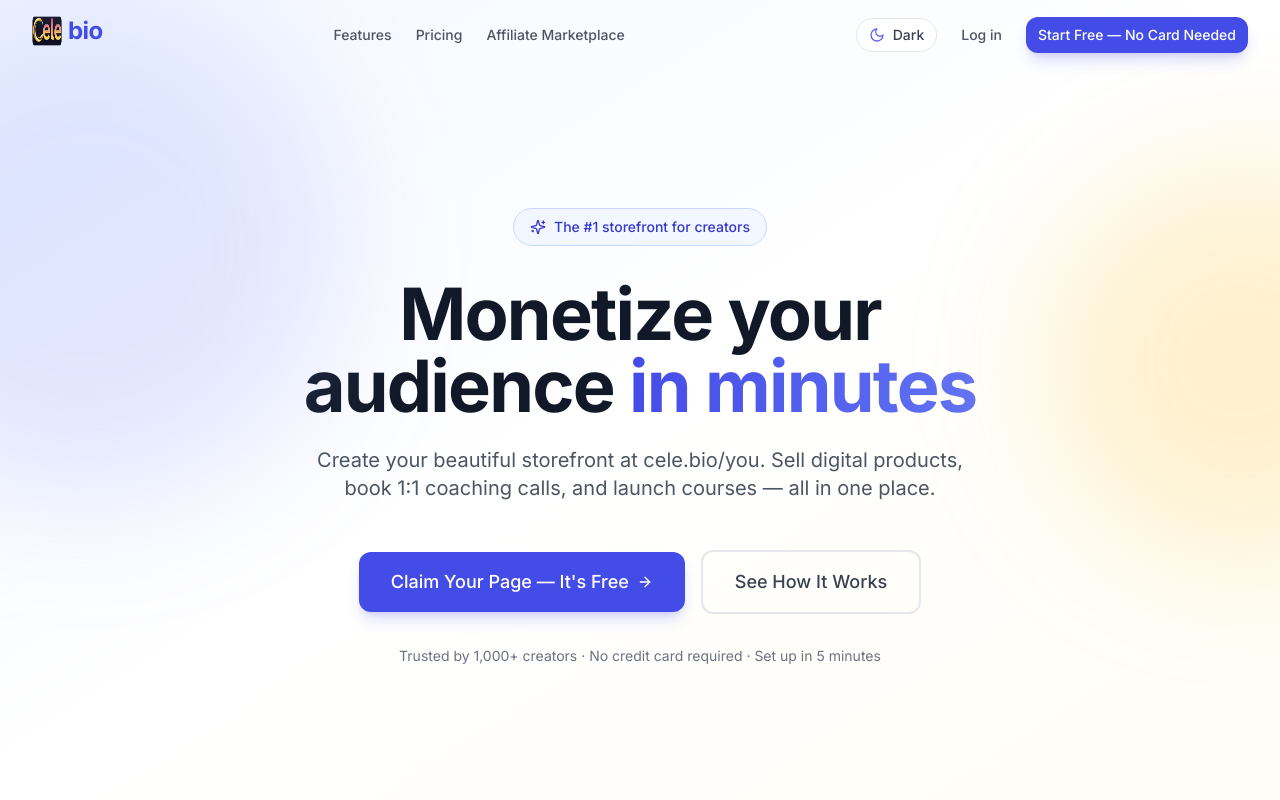
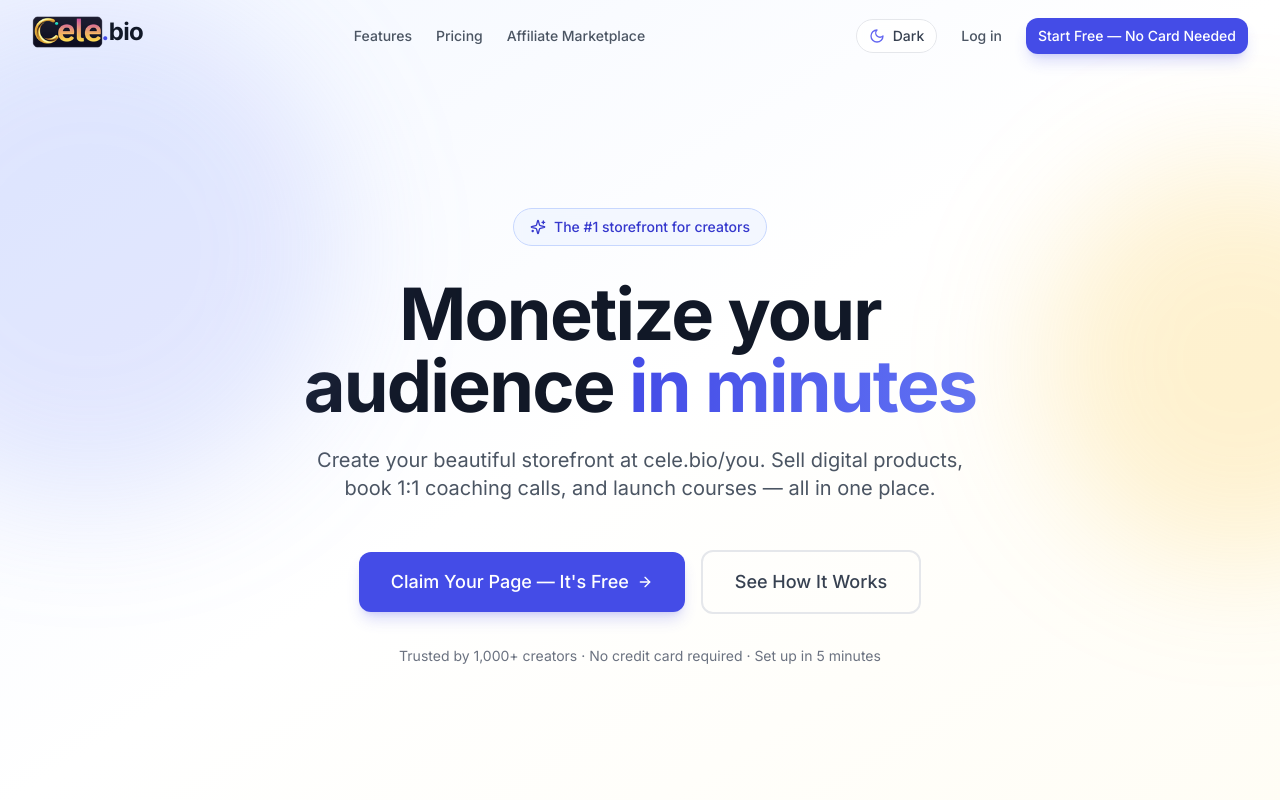
Before and after one commit to celebiouk/web, a Next.js app: page / in a window 1280 px wide. Shown: the top 800 px of the page. Built offline with nearby package versions, Linux system fonts and the light colour scheme; no server answers.

Commit message:
fix: normalize logo lockup styling and restore cele.bio brand text

```diff
--- a/src/components/templates/shared.tsx
+++ b/src/components/templates/shared.tsx
@@ -580,7 +580,7 @@ export function TrustBadges({
   );
 }
 
-// Powered by bio footer
+// Powered by cele.bio footer
 export function PoweredByFooter({
   show = true,
   theme = 'light',
@@ -609,12 +609,12 @@ export function PoweredByFooter({
           <span className="relative inline-flex items-center font-medium">
             <Image
               src={logoImage}
-              alt="bio logo"
+              alt="Cele.bio logo"
               width={16}
               height={16}
               className="absolute left-0 top-1/2 -z-10 -translate-y-1/2 rounded opacity-70"
             />
-            <span className="relative pl-0.5">bio</span>
+            <span className="relative pl-0.5">cele.bio</span>
           </span>{' '}
           — Build your own for free.
         </span>
--- a/src/components/ui/brand-wordmark.tsx
+++ b/src/components/ui/brand-wordmark.tsx
@@ -10,14 +10,14 @@ type BrandWordmarkProps = {
 
 export function BrandWordmark({ className, dotClassName, iconClassName }: BrandWordmarkProps) {
   return (
-    <span className={cn('inline-flex items-center gap-1.5 leading-none', className)}>
+    <span className={cn('inline-flex items-center leading-none', className)}>
       <Image
         src={logoImage}
-        alt="bio logo"
-        className={cn('h-[1.25em] w-[1.25em] shrink-0 align-middle', iconClassName)}
+        alt="Cele.bio logo"
+        className={cn('h-[1.35em] w-auto shrink-0 align-middle', iconClassName)}
       />
-      <span className={cn('align-middle', dotClassName)}>
-        bio
+      <span className="align-middle -ml-0.5">
+        <span className={dotClassName}>.</span>bio
       </span>
     </span>
   );
--- a/src/lib/constants.ts
+++ b/src/lib/constants.ts
@@ -3,7 +3,7 @@
  */
 
 // App metadata
-export const APP_NAME = 'bio';
+export const APP_NAME = 'Cele.bio';
 export const APP_DESCRIPTION = 'Turn your knowledge into beautiful digital products and monetize your audience in minutes.';
 export const APP_URL = process.env.NEXT_PUBLIC_APP_URL || 'https://cele.bio';
 
--- a/src/lib/email-marketing.ts
+++ b/src/lib/email-marketing.ts
@@ -126,7 +126,7 @@ export function buildBroadcastHtml(params: {
           <div class="heroInner">
             <div class="brandRow">
               <a href="https://cele.bio" class="brand">
-                <img src="${brandLogoUrl}" alt="bio" width="34" height="34" style="display:block;border-radius:9px;border:1px solid rgba(255,255,255,0.25);" />
+                <img src="${brandLogoUrl}" alt="cele.bio" width="34" height="34" style="display:block;border-radius:9px;border:1px solid rgba(255,255,255,0.25);" />
               </a>
               <span class="tag">Creator Update</span>
             </div>
@@ -142,9 +142,9 @@ export function buildBroadcastHtml(params: {
           </div>
           <div class="divider"></div>
           <div class="footer">
-            Sent with bio • Creator email tools for beautiful storefront businesses.<br />
+            Sent with cele.bio • Creator email tools for beautiful storefront businesses.<br />
             <div class="footerLinks">
-              <a href="https://cele.bio">Visit bio</a>
+              <a href="https://cele.bio">Visit cele.bio</a>
               <a href="https://cele.bio/pricing">Pricing</a>
               <a href="https://cele.bio/privacy">Privacy</a>
             </div>
@@ -230,7 +230,7 @@ export function buildCampaignEmailHtml(params: {
           <div class="heroInner">
             <div class="brandRow">
               <a href="https://cele.bio" class="brand">
-                <img src="${brandLogoUrl}" alt="bio" width="34" height="34" style="display:block;border-radius:9px;border:1px solid rgba(255,255,255,0.25);" />
+                <img src="${brandLogoUrl}" alt="cele.bio" width="34" height="34" style="display:block;border-radius:9px;border:1px solid rgba(255,255,255,0.25);" />
               </a>
               <span class="tag">Creator Update</span>
             </div>
@@ -246,9 +246,9 @@ export function buildCampaignEmailHtml(params: {
           </div>
           <div class="divider"></div>
           <div class="footer">
-            Sent with bio • Creator email tools for beautiful storefront businesses.<br />
+            Sent with cele.bio • Creator email tools for beautiful storefront businesses.<br />
             <div class="footerLinks">
-              <a href="https://cele.bio">Visit bio</a>
+              <a href="https://cele.bio">Visit cele.bio</a>
               <a href="https://cele.bio/pricing">Pricing</a>
               <a href="https://cele.bio/privacy">Privacy</a>
             </div>
--- a/src/lib/email.ts
+++ b/src/lib/email.ts
@@ -186,7 +186,7 @@ function generateBuyerConfirmationEmail(data: BookingEmailData): string {
     <!-- Footer -->
     <div style="text-align: center; margin-top: 24px;">
       <p style="margin: 0; font-size: 12px; color: #a1a1aa;">
-        Powered by <a href="https://cele.bio" style="color: #6366f1; text-decoration: none;">bio</a>
+        Powered by <a href="https://cele.bio" style="color: #6366f1; text-decoration: none;">cele.bio</a>
       </p>
     </div>
   </div>
```
Also changed, not shown: emails/EmailShell.tsx (+5 -5 lines).
